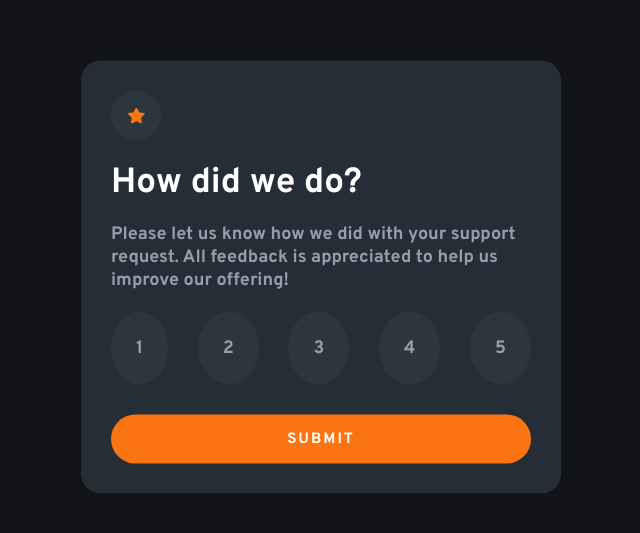
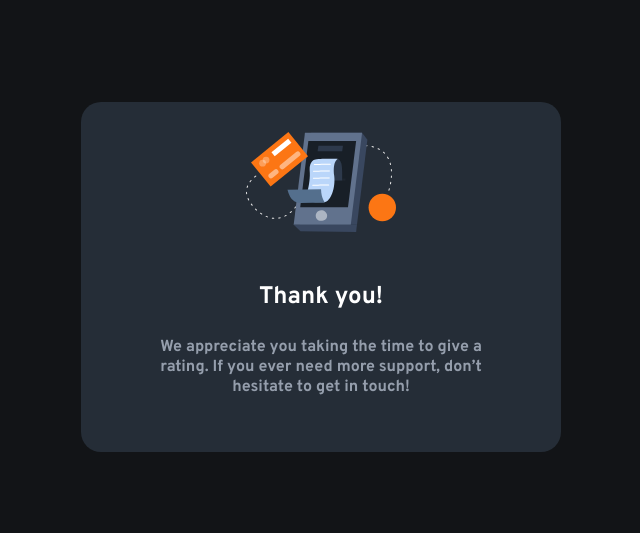
Before and after one commit to mohamed3omar/Interactive-Rating-component, a plain HTML site: page index.html in a window 1280 px wide. Shown: the part 123-656 px from the top of the page, without its empty margins (319-959 px from the left). Drawn offline with Linux system fonts and the light colour scheme.

Commit message:
some upades

```diff
--- a/index.html
+++ b/index.html
@@ -33,6 +33,15 @@
           </div>
         <a href=" #" class="btn">SUBMIT</a>
     </main>
+
+    <section class="second-class">
+      <img src="images/illustration-thank-you.svg" alt="illustration" class="thank-you" />
+      <p id="select"></p>
+      <h1>Thank you!</h1>
+      <p>We appreciate you taking the time to give a rating. If you ever need more support,
+        don’t hesitate to get in touch!
+      </p>
+    </section>
 
 
 
--- a/style.css
+++ b/style.css
@@ -9,7 +9,7 @@ body{
     background-color: hsl(216, 12%, 8%);
 
 }
-
+/* start first page  */
 .main-class{
     position: absolute;
     top: 50%;
@@ -23,6 +23,7 @@ body{
     height: 550px;
     height: auto;
     border-radius: 20px;
+    visibility: hidden;
     background-color:  hsl(213, 19%, 18%);
 }
 .main-class > h2 {
@@ -82,3 +83,38 @@ body{
     background-color: #fff ;
     color:hsl(25, 97%, 53%) ;
 }
+
+/* end first page  */
+
+/* start second page  */
+.second-class{
+    position: absolute;
+    top: 50%;
+    left: 50%;
+    transform: translate(-50%, -50%);
+    display: flex;
+    flex-direction: column;
+    justify-content: center;
+    align-items: center;
+    flex-wrap: wrap;
+    padding: 30px;
+    width: 480px;
+    height: 550px;
+    height: auto;
+    border-radius: 20px;
+    background-color:  hsl(213, 19%, 18%);
+}
+.second-class p{
+    margin : 25px;
+    color: hsl(217, 12%, 63%);
+    text-align: center;
+}
+.second-class img{
+    width: 150px;
+    height: 100px;
+}
+.second-class h1{
+    color: #fff;
+}
+
+/* end second page  */
```
